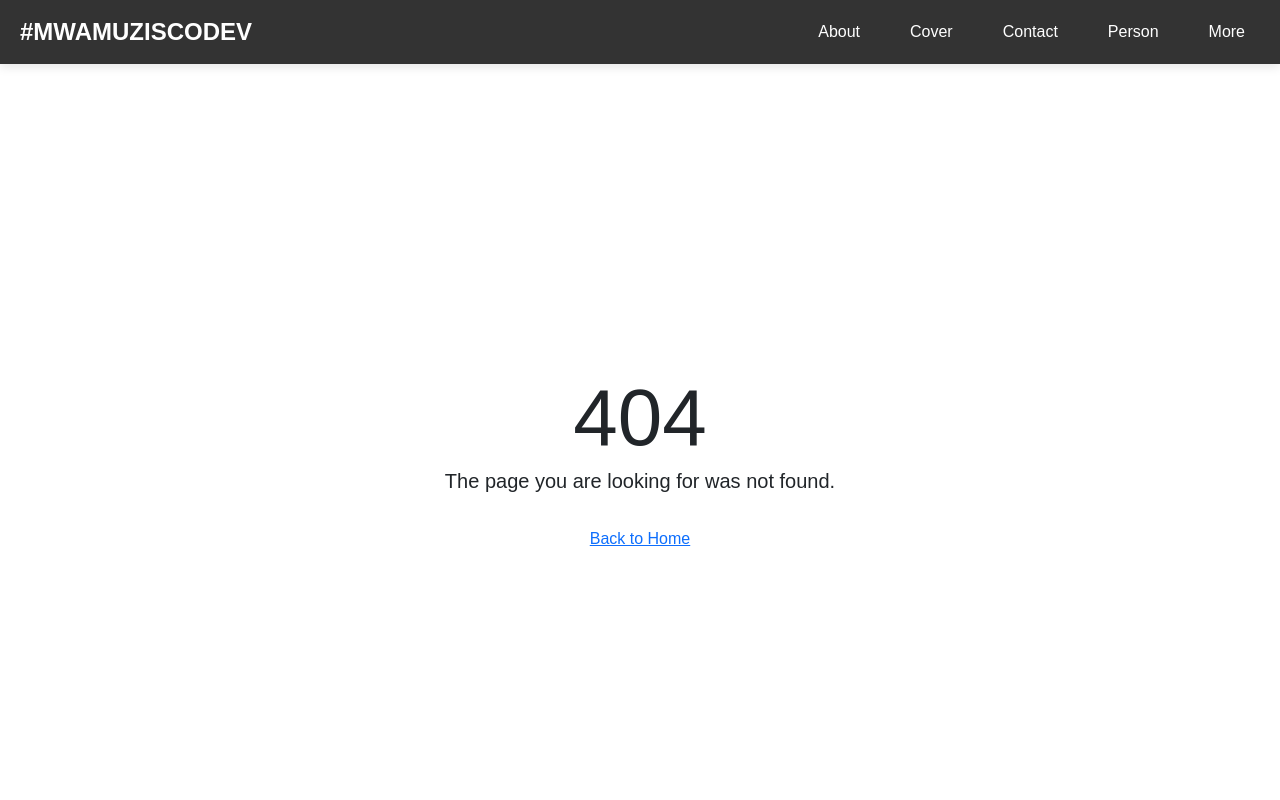
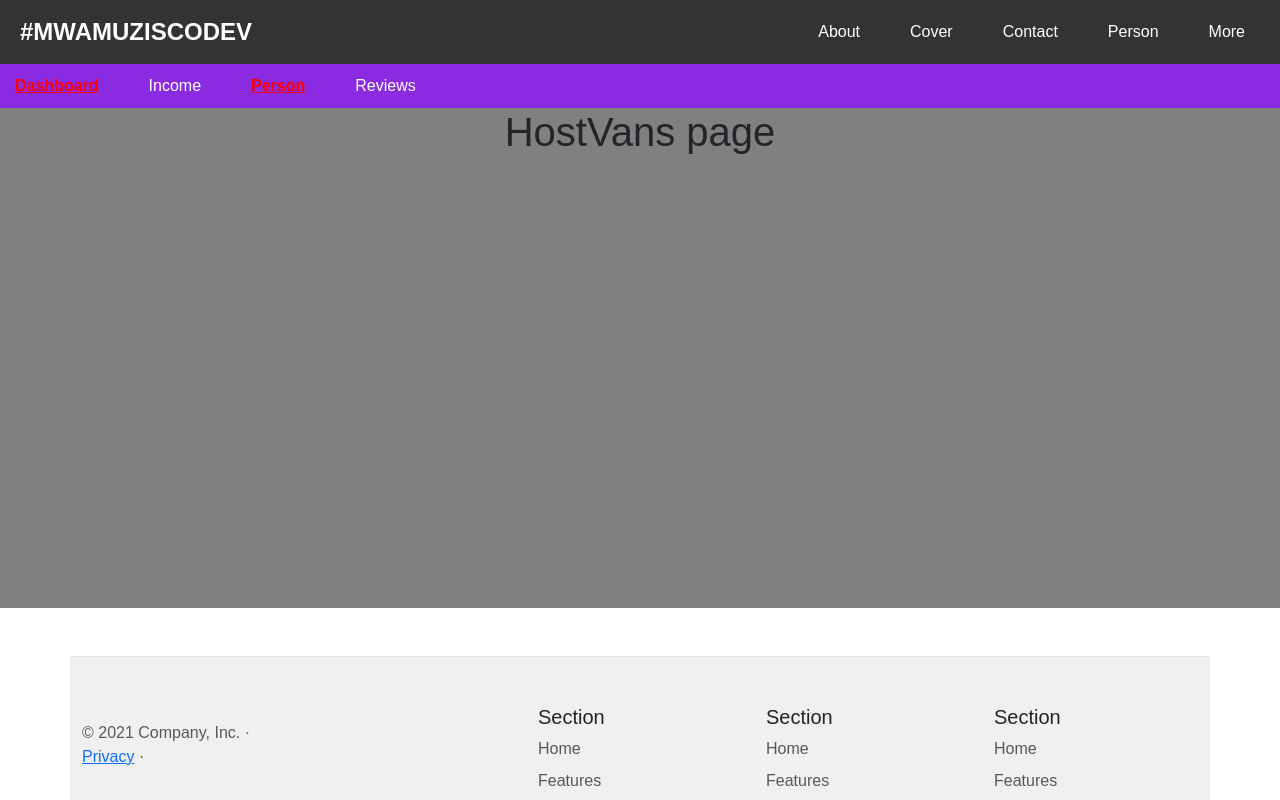
Before and after one commit to NORZACO/routing-react-lesson-v2, a React (Create React App) app: page /host/persons in a window 1280 px wide. Shown: the top 800 px of the page. Built offline with nearby package versions, Linux system fonts and the light colour scheme; what miragejs would draw is missing.

Commit message:
add Host products Details

```diff
--- a/src/components/HostLayerout.jsx
+++ b/src/components/HostLayerout.jsx
@@ -21,6 +21,7 @@ export default function HostLayerout() {
             }}>
                 <NavLink style={({ isActive }) => isActive ? isActiveStyle : null} to="/host"> Dashboard </NavLink>
                 <NavLink style={({ isActive }) => isActive ? isActiveStyle : null} to="/host/income"> Income </NavLink>
+                <NavLink style={({ isActive }) => isActive ? isActiveStyle : null} to="/host/persons"> Person </NavLink>
                 <NavLink style={({ isActive }) => isActive ? isActiveStyle : null} to="/host/reviews"> Reviews </NavLink>
             </nav>
             <Outlet />
--- a/src/index.js
+++ b/src/index.js
@@ -9,6 +9,8 @@ import './static/css/header.css';
 // import Cover from "./App"
 import Vans from './pages/Vans';
 import PersonDetails from './pages/DetailsPage';
+import HostVansDetails from './pages/Host/HostVansDetails.jsx';
+
 // import Footer from './pages/Footer';
 // import Heroes from './pages/Heroes';
 
@@ -22,6 +24,7 @@ import Dashboard from './pages/Host/Dashboard';
 
 
 import "./datamocks/server"
+import HostVans from './pages/Host/HostVans';
 
 function App() {
   return (
@@ -42,6 +45,8 @@ function App() {
           <Route path="host" element={<HostLayerout />} /** PARENT */>
             <Route index element={<Dashboard />} />
             <Route path="reviews" element={<Reviews />} />
+            <Route path='persons' element={<HostVans />}  /** PARENT */ />
+            <Route path='persons/:id' element={<HostVansDetails />}  /** PARENT */ />
             <Route path="income" element={<Income />} />
           </Route>
         </Route>
--- /dev/null
+++ b/src/pages/Host/HostVans.jsx
@@ -0,0 +1,18 @@
+import React from 'react';
+
+export default function HostVans(){
+
+
+    return (
+        <>
+            <div style={{
+                height:"500px",
+                width : "auto",
+                backgroundColor : "grey",
+                textAlign : "center"
+                }}>
+                <h1> HostVans page </h1>
+            </div>
+        </>
+    )
+};
--- /dev/null
+++ b/src/pages/Host/HostVansDetails.jsx
@@ -0,0 +1,18 @@
+import React from 'react';
+
+export default function HostVans(){
+
+
+    return (
+        <>
+            <div style={{
+                height:"500px",
+                width : "auto",
+                backgroundColor : "grey",
+                textAlign : "center"
+                }}>
+                <h1> HostVansDetails page </h1>
+            </div>
+        </>
+    )
+};
```
